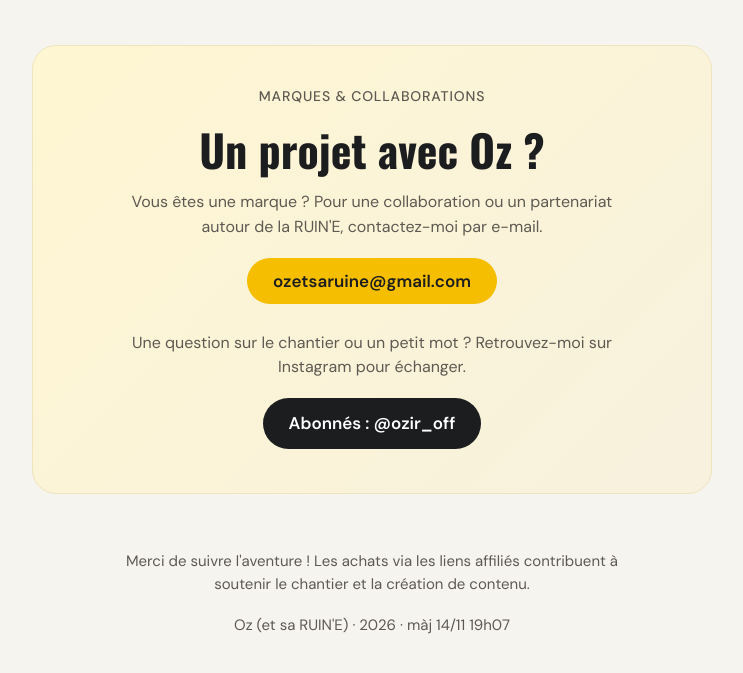
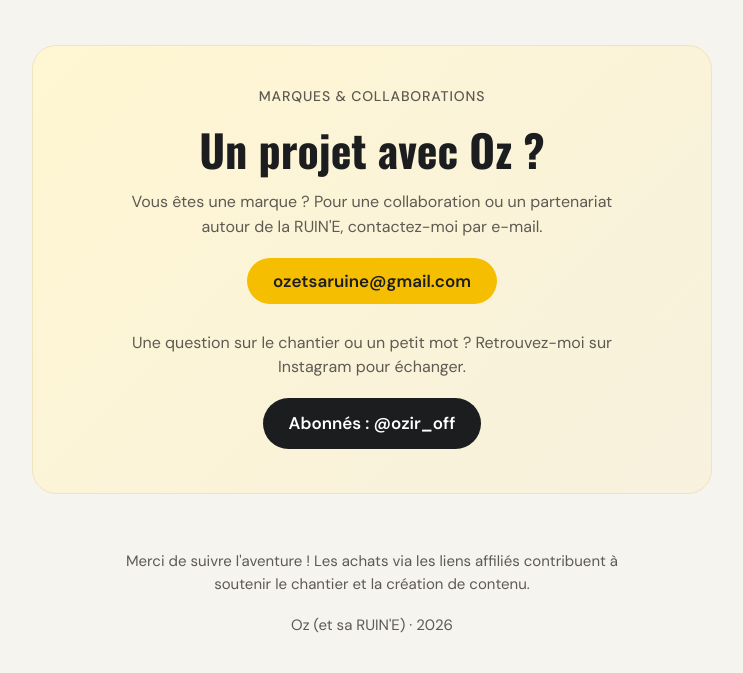
Before and after one commit to ozetsaruine/ozetsaruine.github.io, a plain HTML site: page index.html in a window 1280 px wide. Shown: the part 5274-5947 px from the top of the page, without its empty margins (268-1011 px from the left). Drawn offline with nearby package versions, Linux system fonts and the light colour scheme.

Commit message:
Retire le marqueur de test
Co-Authored-By: Claude Opus 5.5 <noreply@anthropic.com>
Claude-Session: https://claude.ai/code/session_01FLVtvuQuQnTmNsNoTVzcYn

```diff
--- a/index.html
+++ b/index.html
@@ -219,7 +219,7 @@ footer p{margin:0 auto 18px;max-width:52ch}
 <footer>
   <div class="wrap">
     <p>Merci de suivre l'aventure ! Les achats via les liens affiliés contribuent à soutenir le chantier et la création de contenu.</p>
-    <p>Oz (et sa RUIN'E) · 2026 · màj 14/11 19h07</p>
+    <p>Oz (et sa RUIN'E) · 2026</p>
   </div>
 </footer>
 
```
